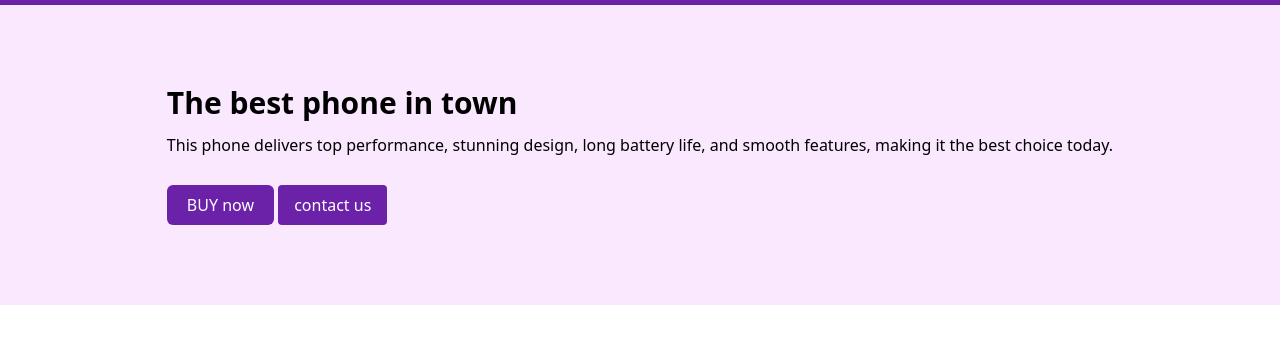
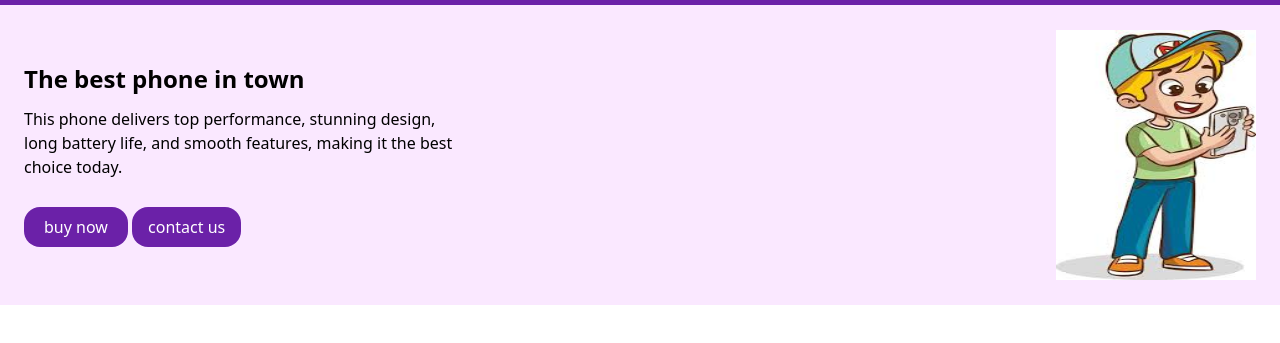
Before and after one commit to rutujamokale/web-technology, a website: page my-tailwind-project/public/landing.html in a window 1280 px wide. Shown: the part 91-434 px from the top of the page. Drawn offline with Linux system fonts and the light colour scheme.

Commit message:
telwind css

```diff
--- a/my-tailwind-project/public/landing.html
+++ b/my-tailwind-project/public/landing.html
@@ -17,24 +17,32 @@
         </ul>
     </nav>
    <main>
-         <div class="bg-fuchsia-100 h-[300px] flex items-center justify-center">
-            <div class="text center">
-        <div class="text-3xl font-bold">
+    <div class="bg-fuchsia-100 h-[300px] flex items-center justify-between px-6">
+
+        <div>
+            <div class="text-2xl font-bold">
                 The best phone in town
             </div>
-        <p class="py-3 max-w-mt mx-auto">
-              This phone delivers top performance, stunning design, long battery life, and smooth features, making it the best choice today.
+
+            <p class="py-3 max-w-md">
+                This phone delivers top performance, stunning design, long battery life,
+                and smooth features, making it the best choice today.
             </p>
+
             <div class="mt-4">
-    <button class="bg-purple-800 text-white px-5 py-2 rounded-md hover:bg-fuchsia-700">
-        BUY now
+                <button class="bg-purple-800 text-white px-5 py-2 rounded-2xl hover:bg-fuchsia-700">
+                    buy now
                 </button>
-    <button class="bg-purple-800 text-white px-4 py-2 rounded hover:bg-fuchsia-700">
+                <button class="bg-purple-800 text-white px-4 py-2 rounded-2xl hover:bg-fuchsia-700">
                     contact us
                 </button>
             </div>
+        </div>
 
+        <div class="flex justify-end ">
+            <img src="./images/man.jpeg" class="h-[250px] w-[200px]" alt="">
         </div>
+
     </div>
 </main>
 
```
Also changed, not shown: my-tailwind-project/public/images/man.jpeg (added). Lines whose indentation alone changed are shown as unchanged.
